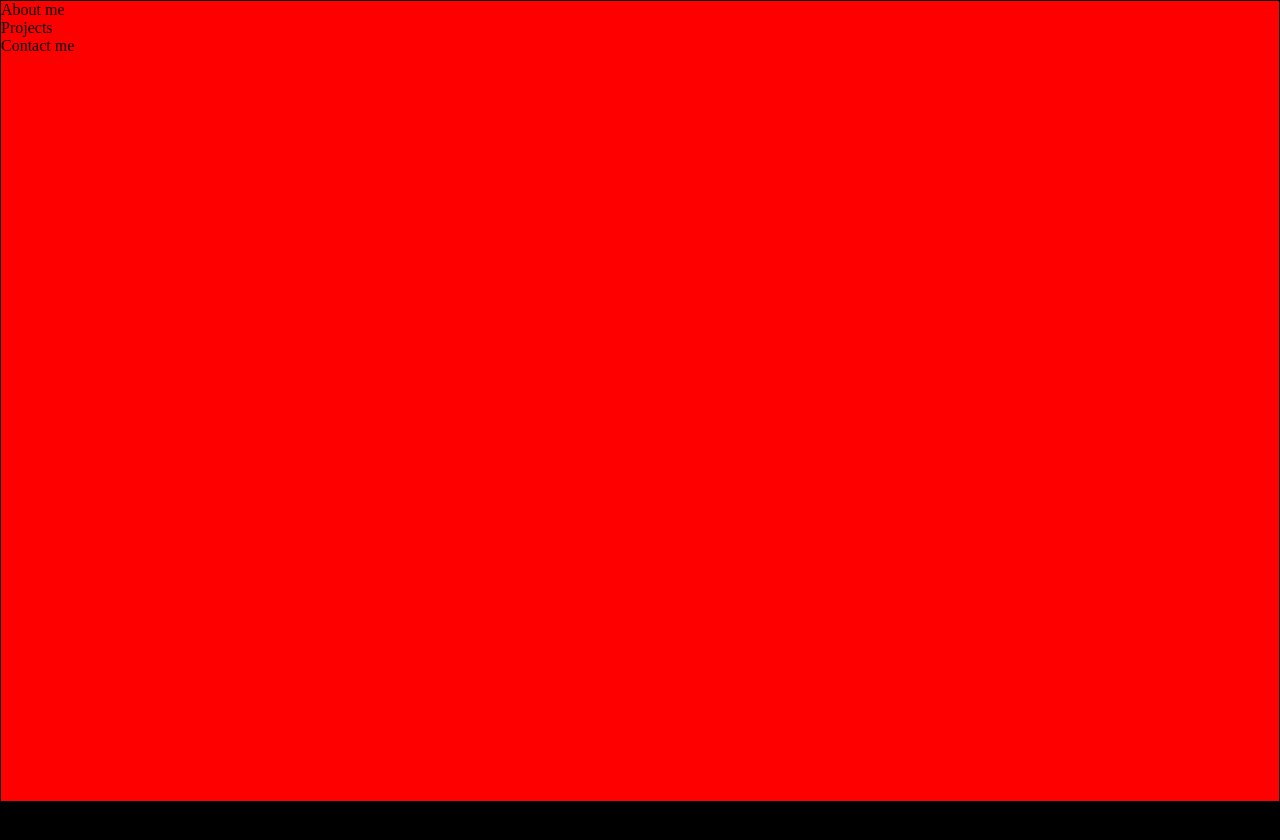
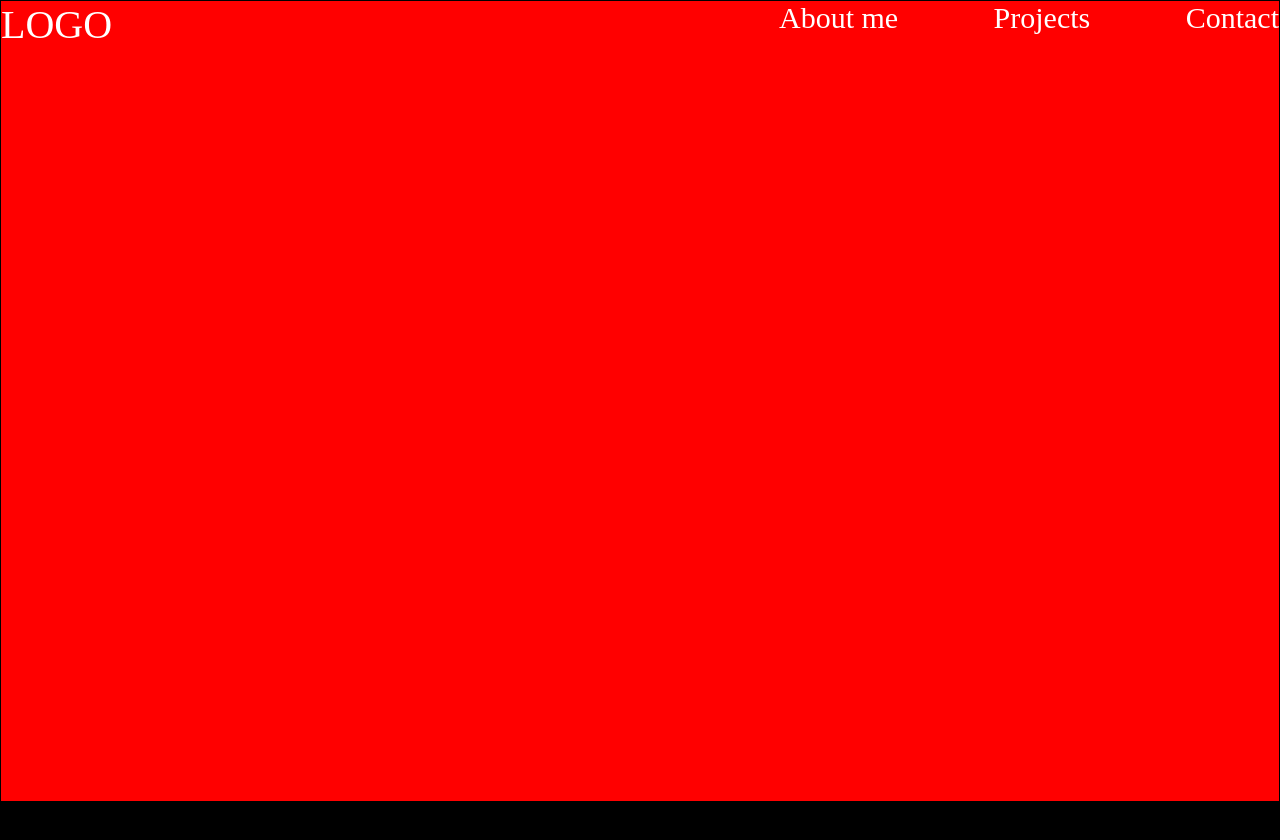
Before and after one commit to TroyBohrer8/Professional-Portfolio, a plain HTML site: page index.html in a window 1280 px wide. Drawn offline with Linux system fonts and the light colour scheme.

Commit message:
got navbar set up

```diff
--- a/assets/styles.css
+++ b/assets/styles.css
@@ -11,6 +11,27 @@ section {
 
 .hero {
   height: 100vh;
+  color: #fff;
+  font-size: 40px;
+}
+
+nav {
+  display: flex;
+  justify-content: space-between;
+}
+
+ul {
+  display: flex;
+  list-style-type: none;
+  width: 500px;
+  justify-content: space-between;
+  font-size: 30px;
+}
+
+li {
+  /* width: 200px; */
+  text-decoration: none;
+  cursor: pointer;
 }
 
 footer {
--- a/index.html
+++ b/index.html
@@ -10,10 +10,11 @@
   <body>
     <section class="hero">
       <nav>
+        <div>LOGO</div>
         <ul>
           <li>About me</li>
           <li>Projects</li>
-          <li>Contact me</li>
+          <li>Contact</li>
         </ul>
       </nav>
     </section>
```
